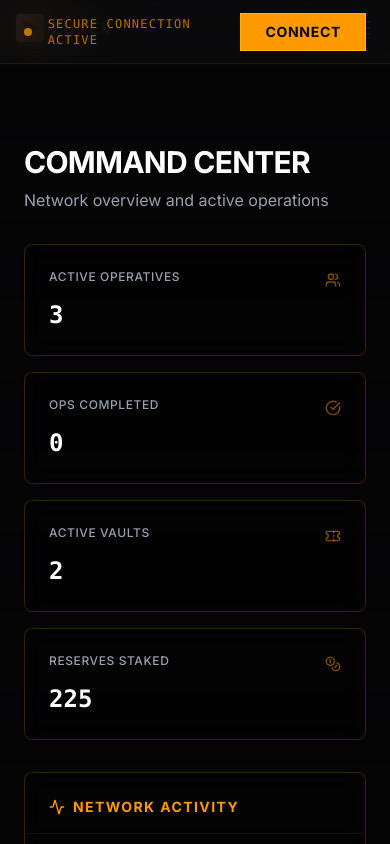
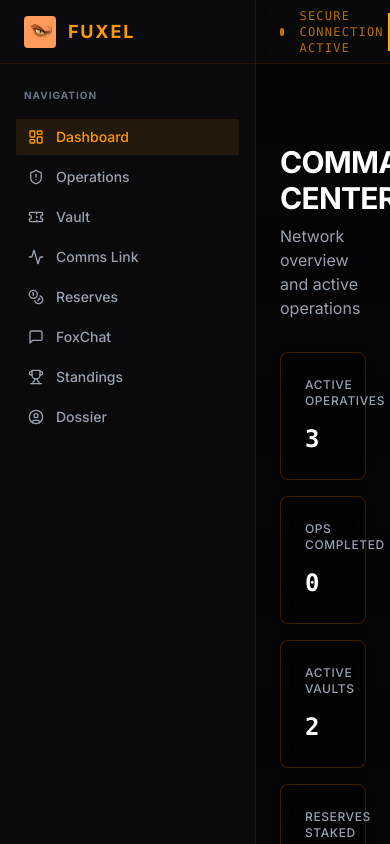
Before and after one commit to BISHOP-SAMA/Fuxel, a React (Vite) app: page / in a window 390 px wide. Built offline with nearby package versions, Linux system fonts and the light colour scheme.

Commit message:
Update Sidebar.tsx

```diff
--- a/src/components/layout/Sidebar.tsx
+++ b/src/components/layout/Sidebar.tsx
@@ -1,6 +1,6 @@
-import React, { useState } from "react";
+import React from "react";
 import { Link, useLocation } from "wouter";
-import { LayoutDashboard, ShieldAlert, Ticket, Activity, Coins, MessageSquare, UserCircle, Settings, Trophy, LogOut, Menu, X } from "lucide-react";
+import { LayoutDashboard, ShieldAlert, Ticket, Activity, Coins, MessageSquare, UserCircle, Settings, Trophy, LogOut } from "lucide-react";
 import { useWallet } from "@/hooks/use-wallet";
 
 const navItems = [
@@ -17,10 +17,19 @@ const navItems = [
 export function Sidebar() {
   const [location] = useLocation();
   const { disconnect, address, user } = useWallet();
-  const [open, setOpen] = useState(false);
 
-  const NavLinks = () => (
-    <>
+  return (
+    <aside className="w-64 border-r border-amber-500/10 bg-[#0a0a0c] flex flex-col h-full overflow-hidden shrink-0">
+      <div className="h-16 flex items-center px-6 border-b border-amber-500/10 shrink-0">
+        <Link href="/" className="flex items-center gap-3">
+          <div className="h-8 w-8 rounded bg-amber-500 flex items-center justify-center overflow-hidden shrink-0">
+            <img src="/logo.jpg" alt="FUXEL" className="h-full w-full object-cover" />
+          </div>
+          <span className="font-bold text-amber-500 tracking-widest text-lg">FUXEL</span>
+        </Link>
+      </div>
+
+      <div className="flex-1 overflow-y-auto py-6 px-4 space-y-1 scrollbar-none">
         <div className="text-[10px] uppercase text-gray-500 font-bold tracking-widest mb-4 px-2">Navigation</div>
         {navItems.map((item) => {
           const isActive = location === item.path;
@@ -28,7 +37,6 @@ export function Sidebar() {
             <Link
               key={item.path}
               href={item.path}
-            onClick={() => setOpen(false)}
               className={`flex items-center gap-3 px-3 py-2 rounded-md transition-colors text-sm font-medium ${
                 isActive ? "bg-amber-500/10 text-amber-500" : "text-gray-400 hover:text-amber-500 hover:bg-white/5"
               }`}
@@ -38,12 +46,12 @@ export function Sidebar() {
             </Link>
           );
         })}
+
         {user?.rank === "Insider" && (
           <>
             <div className="text-[10px] uppercase text-gray-500 font-bold tracking-widest mt-8 mb-4 px-2">Command</div>
             <Link
               href="/admin"
-            onClick={() => setOpen(false)}
               className={`flex items-center gap-3 px-3 py-2 rounded-md transition-colors text-sm font-medium ${
                 location === "/admin" ? "bg-amber-500/10 text-amber-500" : "text-gray-400 hover:text-amber-500 hover:bg-white/5"
               }`}
@@ -53,66 +61,19 @@ export function Sidebar() {
             </Link>
           </>
         )}
-    </>
-  );
-
-  return (
-    <>
-      {/* Mobile topbar */}
-      <div className="md:hidden fixed top-0 left-0 right-0 z-50 h-14 bg-[#0a0a0c] border-b border-amber-500/10 flex items-center justify-between px-4">
-        <Link href="/" className="flex items-center gap-2">
-          <div className="h-7 w-7 rounded bg-amber-500 overflow-hidden shrink-0">
-            <img src="/logo.jpg" alt="FUXEL" className="h-full w-full object-cover" />
-          </div>
-          <span className="font-bold text-amber-500 tracking-widest">FUXEL</span>
-        </Link>
-        <button onClick={() => setOpen(!open)} className="text-gray-400 hover:text-amber-500 transition-colors">
-          {open ? <X className="h-6 w-6" /> : <Menu className="h-6 w-6" />}
-        </button>
       </div>
 
-      {/* Mobile drawer */}
-      {open && (
-        <div className="md:hidden fixed inset-0 z-40 bg-black/60" onClick={() => setOpen(false)}>
-          <div className="w-64 h-full bg-[#0a0a0c] border-r border-amber-500/10 flex flex-col" onClick={(e) => e.stopPropagation()}>
-            <div className="h-14 border-b border-amber-500/10 flex items-center px-4">
-              <span className="font-bold text-amber-500 tracking-widest">FUXEL</span>
-            </div>
-            <div className="flex-1 overflow-y-auto py-6 px-4 space-y-1">
-              <NavLinks />
-            </div>
-            {address && (
-              <div className="p-4 border-t border-amber-500/10">
-                <button onClick={disconnect} className="flex items-center gap-3 px-3 py-2 w-full rounded-md text-gray-500 hover:text-red-400 hover:bg-red-500/10 transition-colors text-sm font-medium">
-                  <LogOut className="h-4 w-4" /> Disconnect
-                </button>
-              </div>
-            )}
-          </div>
-        </div>
-      )}
-
-      {/* Desktop sidebar */}
-      <aside className="hidden md:flex w-64 border-r border-amber-500/10 bg-[#0a0a0c] flex-col h-full overflow-hidden shrink-0">
-        <div className="h-16 flex items-center px-6 border-b border-amber-500/10 shrink-0">
-          <Link href="/" className="flex items-center gap-3">
-            <div className="h-8 w-8 rounded bg-amber-500 overflow-hidden shrink-0">
-              <img src="/logo.jpg" alt="FUXEL" className="h-full w-full object-cover" />
-            </div>
-            <span className="font-bold text-amber-500 tracking-widest text-lg">FUXEL</span>
-          </Link>
-        </div>
-        <div className="flex-1 overflow-y-auto py-6 px-4 space-y-1 scrollbar-none">
-          <NavLinks />
-        </div>
       {address && (
         <div className="p-4 border-t border-amber-500/10 shrink-0">
-            <button onClick={disconnect} className="flex items-center gap-3 px-3 py-2 w-full rounded-md text-gray-500 hover:text-red-400 hover:bg-red-500/10 transition-colors text-sm font-medium">
-              <LogOut className="h-4 w-4" /> Disconnect
+          <button
+            onClick={disconnect}
+            className="flex items-center gap-3 px-3 py-2 w-full rounded-md text-gray-500 hover:text-red-400 hover:bg-red-500/10 transition-colors text-sm font-medium"
+          >
+            <LogOut className="h-4 w-4" />
+            Disconnect
           </button>
         </div>
       )}
     </aside>
-    </>
   );
 }
```
Lines whose indentation alone changed are shown as unchanged.
